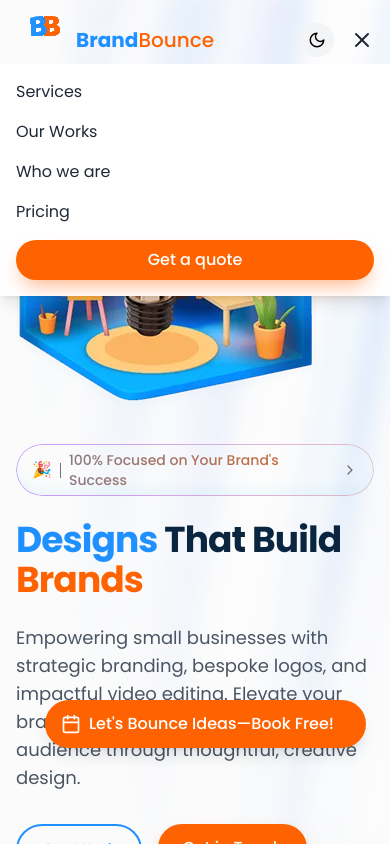
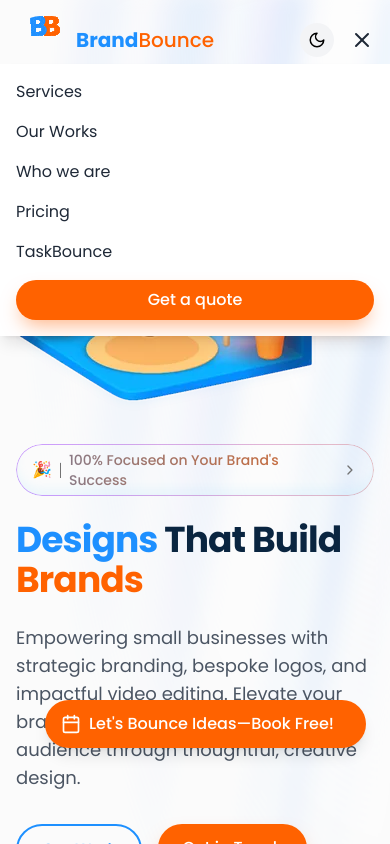
Before and after one commit to Hsakib29/Brandbounce, a Next.js app: page / in a window 390 px wide. Both pictures are taken after a click on the button 362 px from the left and 40 px from the top of the page. Shown: the top 844 px of the page. Built offline with nearby package versions, Linux system fonts and the light colour scheme.

Commit message:
Added Taskbounce button to Mobile Nav

```diff
--- a/components/blur-fade.tsx
+++ b/components/blur-fade.tsx
@@ -84,9 +84,10 @@ export function BlurFade({
       }
       transition={transition}
       className={className}
-      style={style}
-      // Performance optimizations
-      will-change="transform, opacity, filter"
+      style={{
+        willChange: "transform, opacity, filter",
+        ...style,
+      }}
     >
       {children}
     </motion.div>
--- a/components/header.tsx
+++ b/components/header.tsx
@@ -173,6 +173,13 @@ const Header = () => {
             >
               Pricing
             </Link>
+            <Link
+              href="/taskbounce"
+              className="text-gray-800 dark:text-gray-200 hover:text-brand-blue transition-colors"
+              onClick={() => setMobileMenuOpen(false)}
+            >
+              TaskBounce
+            </Link>
             <motion.button
               whileHover={{ scale: 1.05 }}
               whileTap={{ scale: 0.95 }}
```
